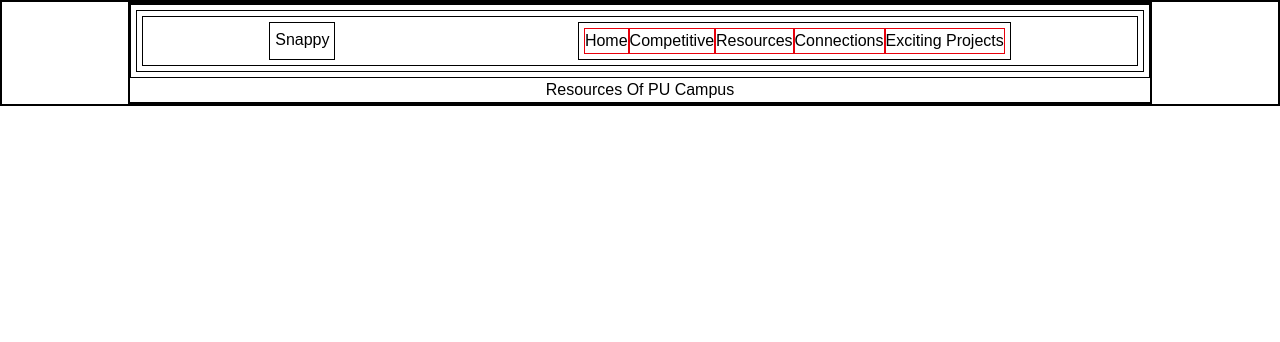
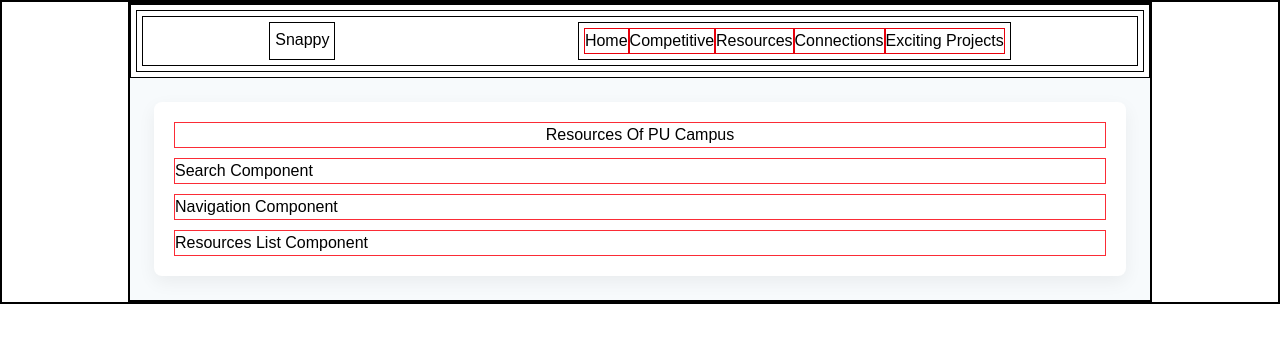
Before and after one commit to nayaknishant656/snappy-poornima, a Next.js app: page / in a window 1280 px wide. Shown: the top 342 px of the page. Built offline with nearby package versions, Linux system fonts and the light colour scheme.

Commit message:
develop , resourcesmain , resourcescss , navigation , resourcesheader, search , resourceslist page into webapp

```diff
--- /dev/null
+++ b/components/feature/resoruces/components/navigation.jsx
@@ -0,0 +1,9 @@
+import React from 'react'
+
+export default function Navigation() {
+  return (
+    <div className="border border-red-500 p-[5px]">
+      <h2>Navigation Component</h2>
+    </div>
+  )
+}
--- /dev/null
+++ b/components/feature/resoruces/components/resourceheader.jsx
@@ -0,0 +1,9 @@
+import React from 'react'
+
+export default function header() {
+  return (
+    <div className="flex justify-center items-center border border-red-500 p-[5px]">
+      <h1 className="text-center">Resources Of PU Campus</h1>
+    </div>
+  )
+}
--- /dev/null
+++ b/components/feature/resoruces/components/search.jsx
@@ -0,0 +1,9 @@
+import React from 'react'
+
+export default function search() {
+  return (
+    <div className="border border-red-500 p-[5px]">
+      <h1>Search Component</h1>
+    </div>
+  )
+}
--- a/components/feature/resoruces/resourcemain.jsx
+++ b/components/feature/resoruces/resourcemain.jsx
@@ -1,10 +1,19 @@
 import React from 'react'
-import Header from './components/header'
+import './resources.css'
+import ResourceHeader from './components/resourceheader'
+import Searchbar from './components/search'
+import Navigation from './components/navigation'
+import Resourceslist from './ui/resourceslist'
+
 export default function resourcemain() {
   return (
-    <div>
-        <Header />
-
+    <div className="grandparentresouce">
+      <div className="parentresouce ccomponents">
+        <ResourceHeader />
+        <Searchbar />
+         <Navigation />
+        <Resourceslist />
+      </div>
     </div>
   )
 }
--- /dev/null
+++ b/components/feature/resoruces/resources.css
@@ -0,0 +1,19 @@
+.grandparentresouce {
+  display: flex;
+  justify-content: center;
+  padding: 24px;
+  background-color: #f7fafc;
+}
+
+.parentresouce.ccomponents {
+  width: 100%;
+  max-width: 1100px;
+  background: #ffffff;
+  padding: 20px;
+  border-radius: 8px;
+  box-shadow: 0 6px 18px rgba(0,0,0,0.06);
+}
+
+.parentresouce.ccomponents > * + * {
+  margin-top: 10px;
+}
--- /dev/null
+++ b/components/feature/resoruces/ui/resourceslist.jsx
@@ -0,0 +1,9 @@
+import React from 'react'
+
+export default function resourceslist() {
+  return (
+    <div className="border border-red-500 p-[5px]">
+      <h1>Resources List Component</h1>
+    </div>
+  )
+}
```
